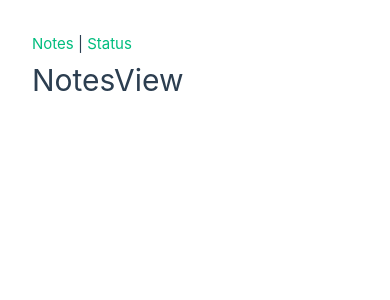
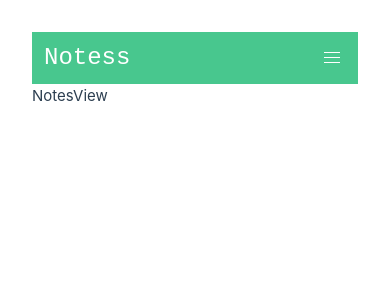
Before and after one commit to LeonardoJaques/vue-notes, a Vue app: page / in a window 390 px wide. Shown: the top 300 px of the page. Built offline with nearby package versions, Linux system fonts and the light colour scheme.

Commit message:
feat: add NavBar - Responsive Design and Menu

```diff
--- a/package.json
+++ b/package.json
@@ -7,6 +7,7 @@
     "preview": "vite preview --port 4173"
   },
   "dependencies": {
+    "bulma": "^0.9.4",
     "vue": "^3.2.37",
     "vue-router": "^4.1.3"
   },
--- a/src/App.vue
+++ b/src/App.vue
@@ -1,5 +1,11 @@
 <template>
-  <router-link to="/">Notes</router-link> |
-  <router-link to="/stats">Status</router-link>
+  <Navbar />
   <router-view />
 </template>
+
+<script setup>
+import Navbar from '@/components/Layout/Navbar.vue';
+</script>
+<style>
+@import "bulma/css/bulma.min.css";
+</style>
--- /dev/null
+++ b/src/components/Layout/Navbar.vue
@@ -0,0 +1,43 @@
+<template>
+  <nav class="navbar is-success" role="navigation" aria-label="main navigation">
+    <div class="container is-max-desktop">
+      <div class="navbar-brand">
+        <div class="navbar-item is-size-4 is-family-monospace">
+          Notess
+        </div>
+        <a @click.prevent="showMobileNav = !showMobileNav" class="navbar-burger" :class="{ 'is-active': showMobileNav }"
+          aria-label="menu" aria-expanded="false" data-target="navbarBasicExample">
+          <span aria-hidden="true"></span>
+          <span aria-hidden="true"></span>
+          <span aria-hidden="true"></span>
+        </a>
+      </div>
+
+      <div id="navbarBasicExample" class="navbar-menu" :class="{ 'is-active': showMobileNav }">
+        <div class="navbar-end">
+          <router-link class="navbar-item" active-class="is-active" to="/">Notes</router-link>
+          <router-link class="navbar-item" to="/stats">Stats</router-link>
+        </div>
+      </div>
+    </div>
+  </nav>
+</template>
+
+
+
+<script setup>
+import { ref } from 'vue';
+
+
+const showMobileNav = ref(false)
+
+</script>
+<style>
+@media(max-width: 1023px) {
+  .navbar-menu {
+    position: absolute;
+    left: 0;
+    width: 100%;
+  }
+}
+</style>
```
Also changed, not shown: 1 other file (tests, documents, lock files or other folders).
